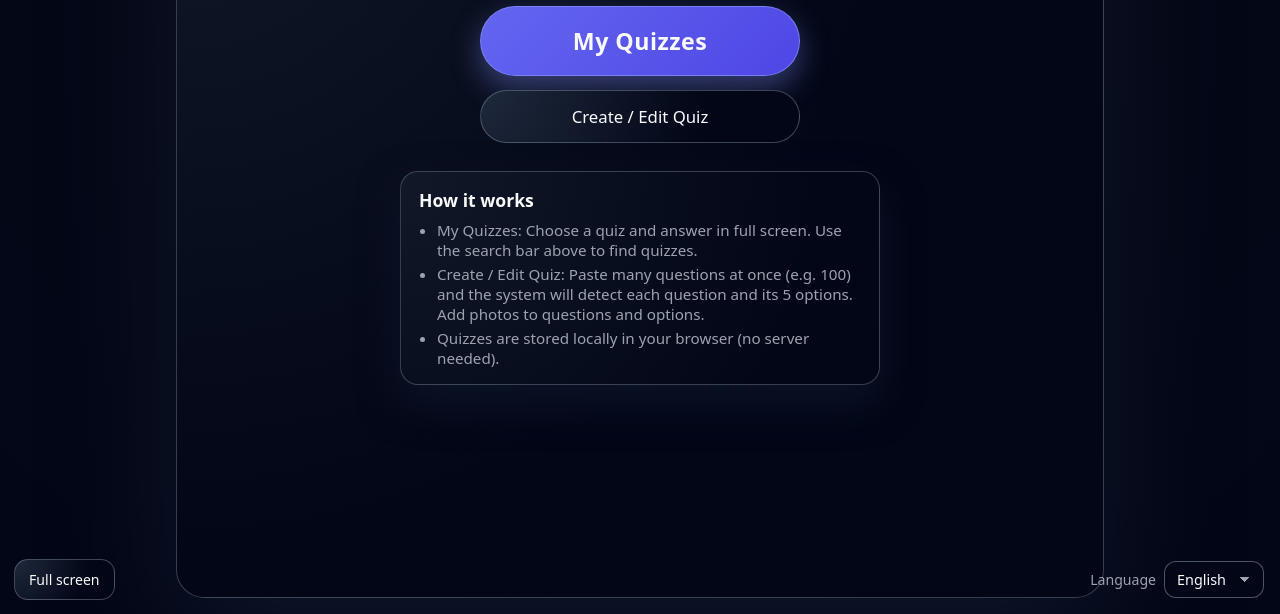
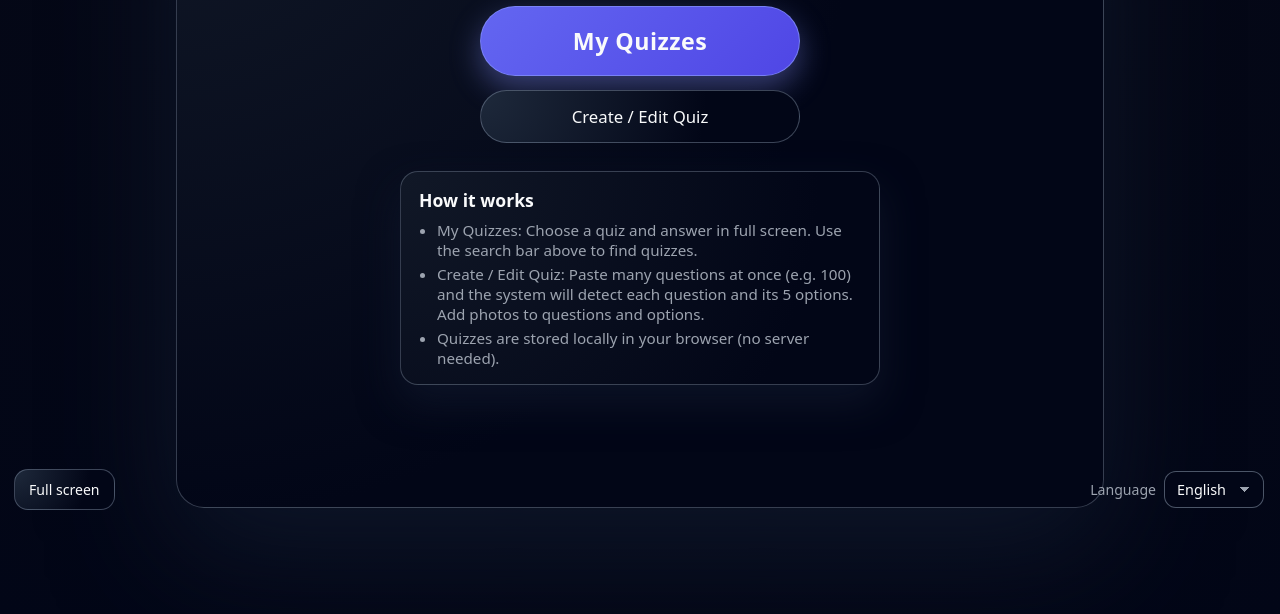
Before and after one commit to samialtash/funquizmaker, a website: page index.html in a window 1280 px wide. Shown: the part 186-800 px from the top of the page. Drawn offline with Linux system fonts and the light colour scheme.

Commit message:
Add files via upload

```diff
--- a/index.html
+++ b/index.html
@@ -302,6 +302,8 @@
         <option value="tr">Türkçe</option>
       </select>
     </div>
+    <!-- Anchor (alttan yapışan) reklam alanı: reklam bu alanda görünür, üstteki içerik üzerine taşmaz -->
+    <div id="anchor-ad-slot" class="anchor-ad-slot" aria-hidden="true"></div>
 
     <script src="script.js?v=6"></script>
   </body>
--- a/style.css
+++ b/style.css
@@ -22,6 +22,8 @@
   --safe-left: env(safe-area-inset-left, 0);
   /* Touch target minimum (Apple HIG / Material) */
   --touch-min: 44px;
+  /* Anchor (alttan yapışan) reklam için ayrılan yükseklik; alttan reklam bu alana sığar */
+  --anchor-height: 90px;
 }
 
 *,
@@ -49,6 +51,8 @@ body {
   display: flex;
   align-items: stretch;
   justify-content: center;
+  /* Anchor reklam alttan çıkabilsin: alt boşluk ayırıyoruz, içerik bu alanın üstünde kalır */
+  padding-bottom: calc(var(--anchor-height) + env(safe-area-inset-bottom, 0));
 }
 
 /* Masaüstü: side rail reklamlar için yan boşluk (içerik ortada, sol/sağda reklam alanı) */
@@ -64,7 +68,7 @@ body.standalone .view.active {
   min-height: auto;
 }
 
-/* Ana ekrana alınca: tüm uygulama kutusu ortada, başlık ortada; side rail padding yok */
+/* Ana ekrana alınca: tüm uygulama kutusu ortada; side rail ve anchor padding yok */
 body.standalone {
   display: flex;
   align-items: center;
@@ -74,6 +78,7 @@ body.standalone {
   padding: 16px;
   padding-left: 16px;
   padding-right: 16px;
+  padding-bottom: 16px;
   box-sizing: border-box;
   width: 100%;
   margin: 0;
@@ -99,6 +104,18 @@ body.standalone #app .view.active {
   -webkit-overflow-scrolling: touch;
   flex: 1;
   min-height: 0;
+}
+
+body.standalone .main-menu-lang-row {
+  bottom: calc(16px + env(safe-area-inset-bottom, 0));
+}
+
+body.standalone .global-fullscreen-btn {
+  bottom: max(14px, var(--safe-bottom));
+}
+
+body.standalone .anchor-ad-slot {
+  display: none;
 }
 
 #app {
@@ -330,10 +347,10 @@ body.standalone .app-logo {
   margin: 0 auto;
 }
 
-/* Dil seçimi: tam ekranla aynı hizada, viewport sağ alt köşe (side rail ads için ana içerik dışında) */
+/* Dil seçimi: anchor alanının üstünde, viewport sağ alt (side rail + anchor ile uyumlu) */
 .main-menu-lang-row {
   position: fixed;
-  bottom: calc(16px + env(safe-area-inset-bottom, 0));
+  bottom: calc(var(--anchor-height) + 16px + env(safe-area-inset-bottom, 0));
   right: calc(16px + env(safe-area-inset-right, 0));
   display: flex;
   align-items: center;
@@ -352,6 +369,19 @@ body.standalone .app-logo {
   min-width: 100px;
   padding: 8px 12px;
   font-size: 0.9rem;
+}
+
+/* Anchor reklam slotu: viewport en altında, tam genişlik; reklam buraya enjekte edilebilir */
+.anchor-ad-slot {
+  position: fixed;
+  bottom: 0;
+  left: 0;
+  right: 0;
+  min-height: var(--anchor-height);
+  z-index: 10;
+  display: flex;
+  align-items: flex-end;
+  justify-content: center;
 }
 
 .title {
@@ -828,10 +858,10 @@ pre.format-example {
   align-items: center;
 }
 
-/* Global fullscreen button: bottom-left, all views */
+/* Global fullscreen button: anchor alanının üstünde, sol alt */
 .global-fullscreen-btn {
   position: fixed;
-  bottom: max(14px, var(--safe-bottom));
+  bottom: max(calc(var(--anchor-height) + 14px), calc(var(--anchor-height) + var(--safe-bottom)));
   left: max(14px, var(--safe-left));
   z-index: 50;
   font-size: 0.88rem;
```
